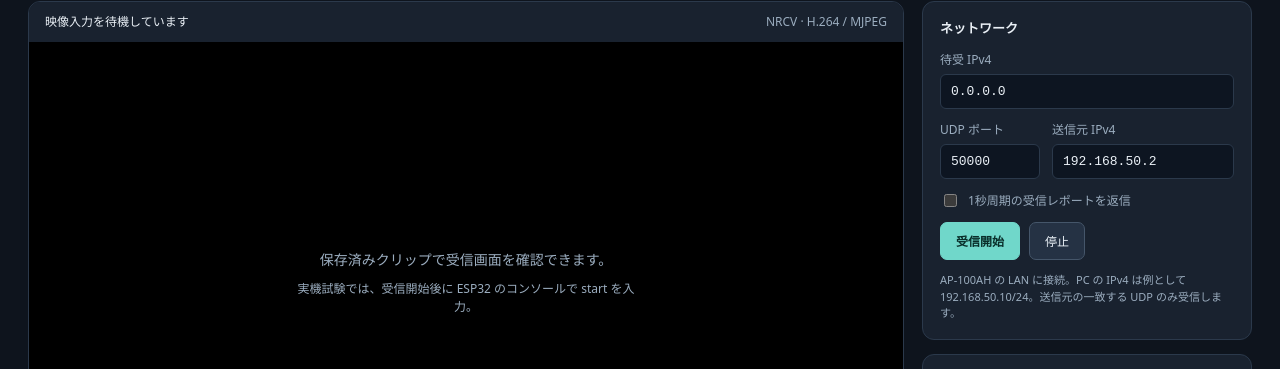
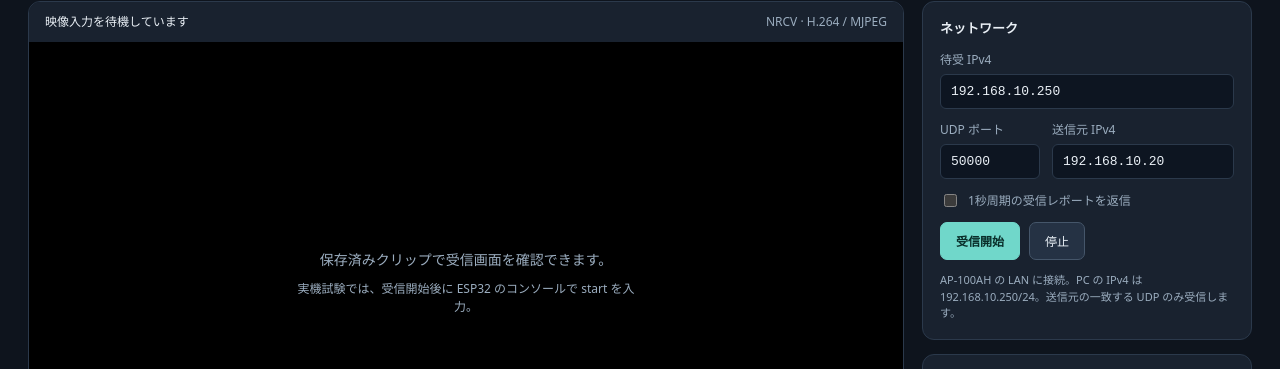
Before and after one commit to Natsu-B/nrc7292_halow, an Electron app: page receiver/ui/index.html in a window 1280 px wide. Shown: the part 126-495 px from the top of the page. Drawn offline with Linux system fonts and the light colour scheme; no server answers.

Commit message:
fix(receiver): use verified hardware network defaults

```diff
--- a/receiver/ui/index.html
+++ b/receiver/ui/index.html
@@ -10,7 +10,7 @@
 <main>
 <section class="viewer"><div class="viewer-top"><span id="source-title">映像入力を待機しています</span><span id="codec-label">NRCV · H.264 / MJPEG</span></div><div class="screen"><canvas id="video" width="640" height="360"></canvas><div id="empty">保存済みクリップで受信画面を確認できます。<small>実機試験では、受信開始後に ESP32 のコンソールで start を入力。</small></div></div><div class="viewer-bottom"><span id="picture">未受信</span><span id="decoder">デコーダ待機</span></div></section>
 <aside>
-<section class="panel"><h2>ネットワーク</h2><label>待受 IPv4<input id="bind" value="0.0.0.0" autocomplete="off" spellcheck="false"></label><div class="two"><label>UDP ポート<input id="port" type="number" min="1024" max="65535" value="50000"></label><label>送信元 IPv4<input id="source" value="192.168.50.2" autocomplete="off" spellcheck="false"></label></div><label class="check"><input id="feedback" type="checkbox"> 1秒周期の受信レポートを返信</label><div class="buttons"><button id="listen" class="primary">受信開始</button><button id="stop">停止</button></div><p class="hint">AP-100AH の LAN に接続。PC の IPv4 は例として 192.168.50.10/24。送信元の一致する UDP のみ受信します。</p></section>
+<section class="panel"><h2>ネットワーク</h2><label>待受 IPv4<input id="bind" value="192.168.10.250" autocomplete="off" spellcheck="false"></label><div class="two"><label>UDP ポート<input id="port" type="number" min="1024" max="65535" value="50000"></label><label>送信元 IPv4<input id="source" value="192.168.10.20" autocomplete="off" spellcheck="false"></label></div><label class="check"><input id="feedback" type="checkbox"> 1秒周期の受信レポートを返信</label><div class="buttons"><button id="listen" class="primary">受信開始</button><button id="stop">停止</button></div><p class="hint">AP-100AH の LAN に接続。PC の IPv4 は 192.168.10.250/24。送信元の一致する UDP のみ受信します。</p></section>
 <section class="panel"><h2>機内映像と同じ形式で保存</h2><button id="directory">保存先フォルダーを選択</button><p id="directory-label" class="path">未設定</p><button id="record" disabled>録画開始</button><p class="hint">受信できた完全なフレームを .h264 / .mjpg で保存。H.264 は IDR から開始します。UDP 欠落部分は補完しません。</p></section>
 <section class="panel"><h2>ローカル動作確認</h2><label>デモ形式<select id="demo-codec"><option value="h264">H.264 / 640 × 360</option><option value="mjpeg">MJPEG / 320 × 180</option></select></label><div class="buttons"><button id="sample">内蔵デモ</button><button id="open">bin を開く</button></div><p class="hint">HVC1 コンテナ専用。SX に書き込むファームウェア bin とは別形式です。デモは RF 通信しません。</p></section>
 </aside>
```
